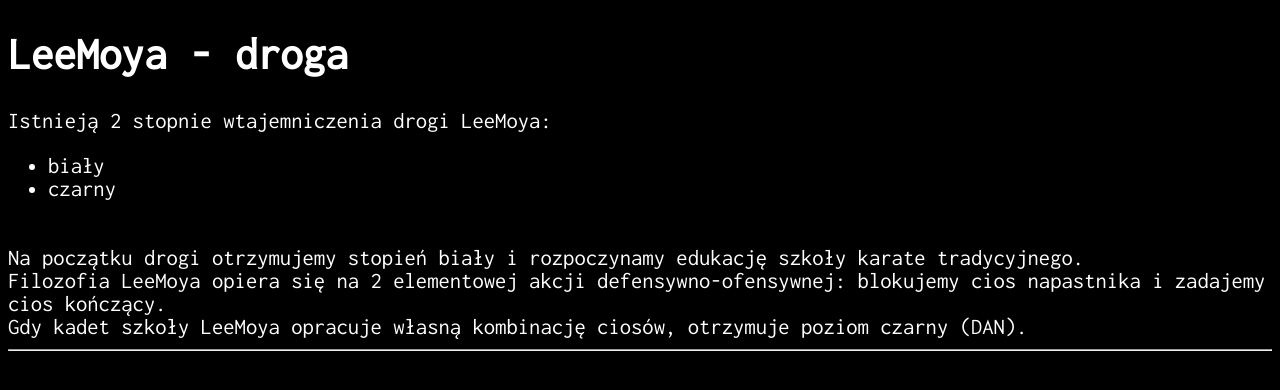
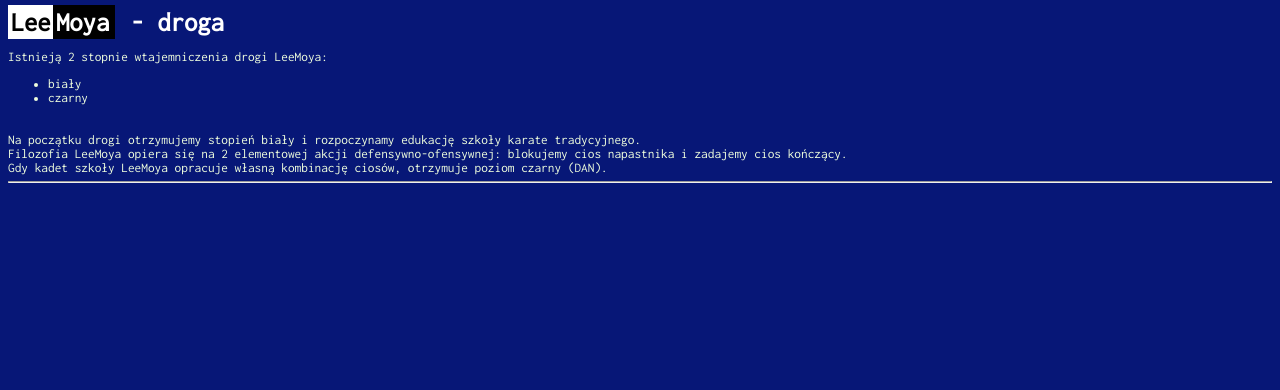
Before and after one commit to Vicky347/ngcssid-71395931, a PHP site: page / in a window 1280 px wide. Shown: the top 390 px of the page. Run offline with PHP 8.4, Linux system fonts and the light colour scheme; some web fonts are replaced.

Commit message:
Add files via upload

```diff
--- a/index.php
+++ b/index.php
@@ -6,10 +6,19 @@
     <link rel="preconnect" href="https://fonts.googleapis.com">
 <link rel="preconnect" href="https://fonts.gstatic.com" crossorigin>
 <link href="https://fonts.googleapis.com/css2?family=Inconsolata&family=Yuji+Hentaigana+Akari&display=swap" rel="stylesheet">
+<style>
+
+    h1 {
+        display:inline;
+        padding:2pt;
+    }
+</style>
 </head>
-<body style="background:black;">
-    <div style="font-family: 'Inconsolata', cursive; font-size:17pt; color:white;">
-        <h1>LeeMoya - droga</h1>
+<body style="background:#071777; color:#effedd;">
+    <div style="font-family: 'Inconsolata', cursive; font-size:10pt;">
+        <h1 style="background:white; color:black;">Lee</h1><h1 style="background:black; color:white; padding-right:4pt;">Moya</h1><h1 style="color:white;"> - droga</h1>
+        <br>
+        <br>
         Istnieją 2 stopnie wtajemniczenia drogi LeeMoya:
         <br>
         <ul>
```
